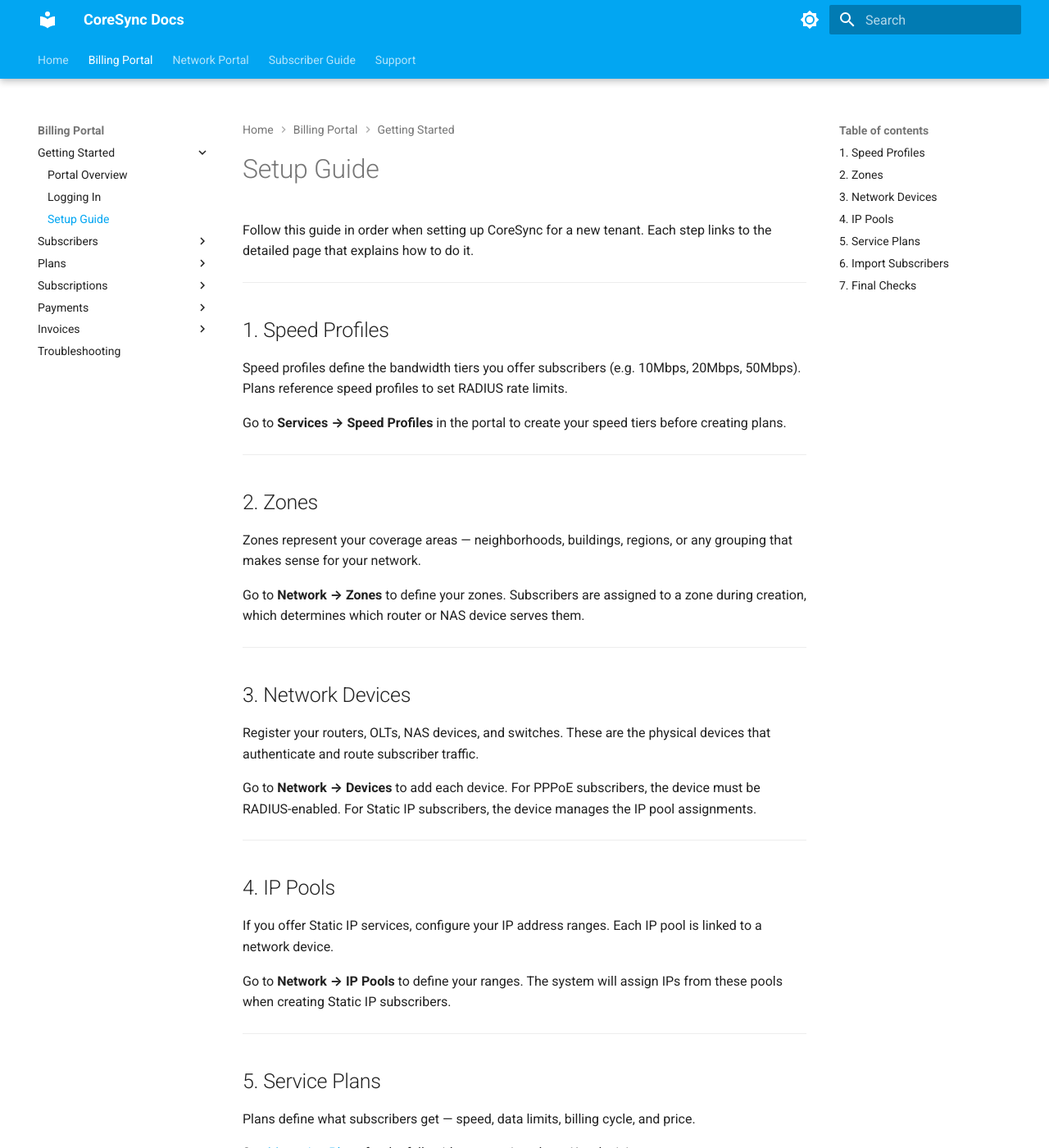
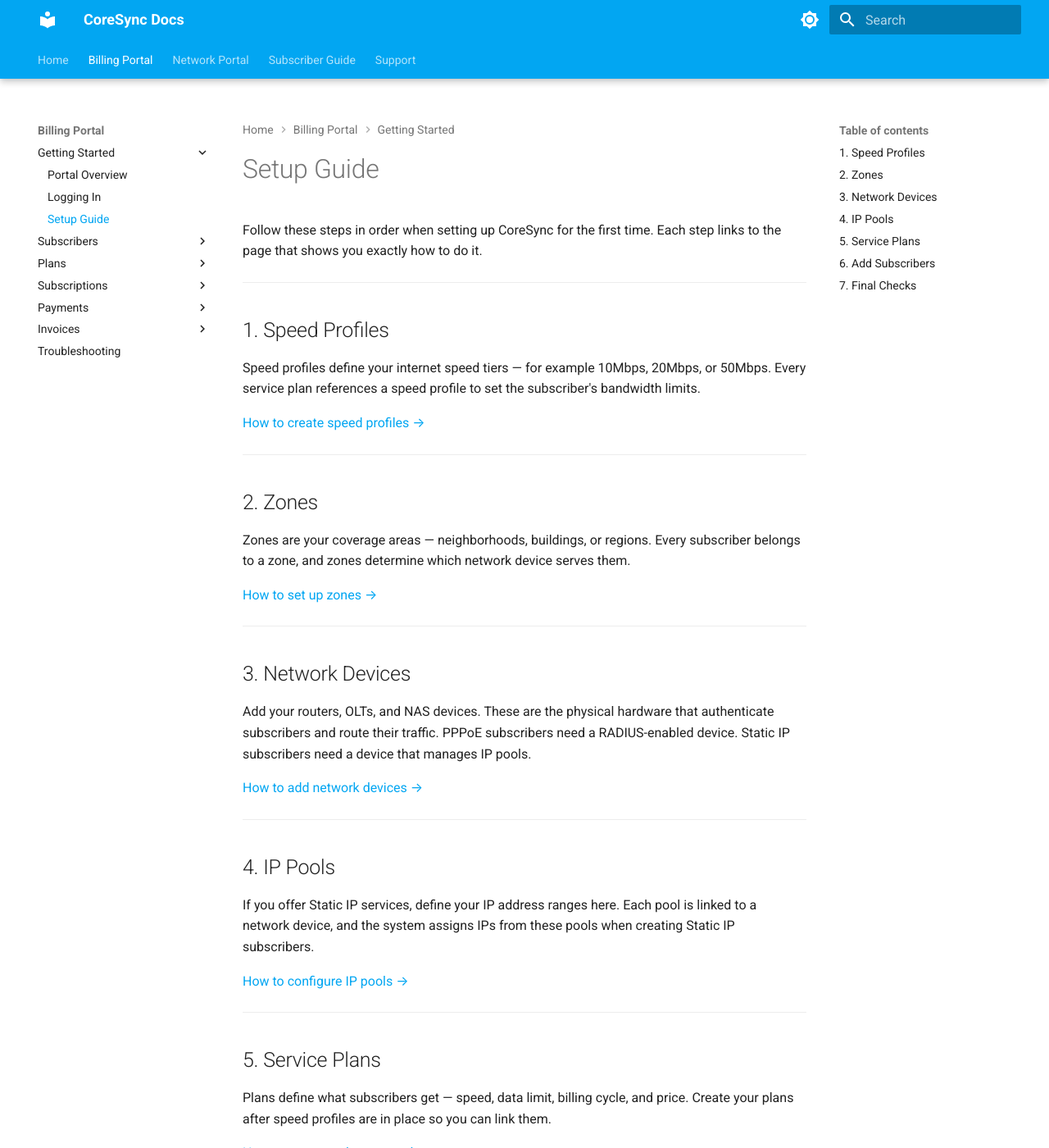
Before and after one commit to albertejuku/avitech-docs, an MkDocs documentation site: the page built from docs/billing/setup.md, in a window 1280 px wide and 1400 px high. Shown: the whole window at 82% size. Built offline with MkDocs 1.6.1 and Material for MkDocs 9.7.7, drawn with Linux system fonts in a browser that asks for light colours; some of the changed text lies outside the part shown.

Commit message:
feat: rewrite Setup Guide + create Network Portal pages
- Setup Guide: removed 'tenant' language, every step now links to a real page
- New Network pages: Speed Profiles, Zones, Devices, IP Pools
- Network overview rewritten with section links and workflow
- Nav updated: Network Portal now has 5 proper pages

Co-Authored-By: Claude <noreply@anthropic.com>

```diff
--- a/docs/billing/setup.md
+++ b/docs/billing/setup.md
@@ -1,74 +1,72 @@
 # Setup Guide
 
-Follow this guide in order when setting up CoreSync for a new tenant. Each step links to the detailed page that explains how to do it.
+Follow these steps in order when setting up CoreSync for the first time. Each step links to the page that shows you exactly how to do it.
 
 ---
 
 ## 1. Speed Profiles
 
-Speed profiles define the bandwidth tiers you offer subscribers (e.g. 10Mbps, 20Mbps, 50Mbps). Plans reference speed profiles to set RADIUS rate limits.
+Speed profiles define your internet speed tiers — for example 10Mbps, 20Mbps, or 50Mbps. Every service plan references a speed profile to set the subscriber's bandwidth limits.
 
-Go to **Services → Speed Profiles** in the portal to create your speed tiers before creating plans.
+[How to create speed profiles →](../network/speed-profiles.md)
 
 ---
 
 ## 2. Zones
 
-Zones represent your coverage areas — neighborhoods, buildings, regions, or any grouping that makes sense for your network.
+Zones are your coverage areas — neighborhoods, buildings, or regions. Every subscriber belongs to a zone, and zones determine which network device serves them.
 
-Go to **Network → Zones** to define your zones. Subscribers are assigned to a zone during creation, which determines which router or NAS device serves them.
+[How to set up zones →](../network/zones.md)
 
 ---
 
 ## 3. Network Devices
 
-Register your routers, OLTs, NAS devices, and switches. These are the physical devices that authenticate and route subscriber traffic.
+Add your routers, OLTs, and NAS devices. These are the physical hardware that authenticate subscribers and route their traffic. PPPoE subscribers need a RADIUS-enabled device. Static IP subscribers need a device that manages IP pools.
 
-Go to **Network → Devices** to add each device. For PPPoE subscribers, the device must be RADIUS-enabled. For Static IP subscribers, the device manages the IP pool assignments.
+[How to add network devices →](../network/devices.md)
 
 ---
 
 ## 4. IP Pools
 
-If you offer Static IP services, configure your IP address ranges. Each IP pool is linked to a network device.
+If you offer Static IP services, define your IP address ranges here. Each pool is linked to a network device, and the system assigns IPs from these pools when creating Static IP subscribers.
 
-Go to **Network → IP Pools** to define your ranges. The system will assign IPs from these pools when creating Static IP subscribers.
+[How to configure IP pools →](../network/ip-pools.md)
 
 ---
 
 ## 5. Service Plans
 
-Plans define what subscribers get — speed, data limits, billing cycle, and price.
+Plans define what subscribers get — speed, data limit, billing cycle, and price. Create your plans after speed profiles are in place so you can link them.
 
-See [Managing Plans](../plans/managing.md) for the full guide on creating plans. Key decisions:
+[How to create and manage plans →](../plans/managing.md)
 
 - **Fixed plans** — recurring billing (Daily, Weekly, Monthly, Quarterly, Yearly)
 - **Hotspot plans** — time or data-limited, with optional trial mode
-- Set pricing, speed profiles, data limits, and Fair Usage Policy (FUP) thresholds
 
 !!! tip "Plan Codes"
-    Use short, descriptive plan codes (e.g. `HOME-20M`, `BIZ-50M`). They must be unique and will appear throughout the portal.
+    Use short, descriptive codes like `HOME-20M` or `BIZ-50M`. They must be unique.
 
 ---
 
-## 6. Import Subscribers
+## 6. Add Subscribers
 
-Once your zones, devices, and plans are in place, add your subscribers.
+Once zones, devices, and plans are ready, add your subscribers.
 
-See [Adding a Subscriber](../subscribers/creating.md) for individual creation, or [Bulk Operations](../subscribers/bulk-operations.md) for importing via CSV.
+- [Adding subscribers one at a time →](../subscribers/creating.md)
+- [Importing subscribers in bulk via CSV →](../subscribers/bulk-operations.md)
 
-Imported subscribers are created in **Draft** status by default. Activate them individually, or use **Bulk Extend** to activate in batch.
+Imported subscribers start in **Draft** status. Activate them individually or use Bulk Extend to activate in batch.
 
 ---
 
 ## 7. Final Checks
 
-After setup, verify:
+- [ ] Every zone has at least one device assigned
+- [ ] Every plan has a speed profile linked
+- [ ] IP pools are configured (if using Static IP)
+- [ ] Test a few subscribers — can they connect and pass traffic?
+- [ ] Record a test payment — does the invoice flow work?
 
-- [ ] Each zone has at least one network device assigned
-- [ ] Each plan has a speed profile linked
-- [ ] IP pools are configured (if using Static IP)
-- [ ] A few test subscribers can connect and pass traffic
-- [ ] Payments and invoice flows work end-to-end
-
-If any step fails, see the [Troubleshooting](troubleshooting.md) guide.
+If anything fails, see [Troubleshooting](troubleshooting.md).
--- a/mkdocs.yml
+++ b/mkdocs.yml
@@ -84,8 +84,10 @@ nav:
     - Troubleshooting: billing/troubleshooting.md
   - Network Portal:
     - Overview: network/index.md
-    - Connection Status: network/connection-status.md
-    - Data Usage: network/usage.md
+    - Speed Profiles: network/speed-profiles.md
+    - Zones: network/zones.md
+    - Devices: network/devices.md
+    - IP Pools: network/ip-pools.md
   - Subscriber Guide:
     - Overview: subscriber/index.md
     - Account Registration: subscriber/registration.md
```
Also changed, not shown: docs/network/devices.md (added, +47 -0 lines), docs/network/index.md (+19 -1 lines), docs/network/ip-pools.md (added, +47 -0 lines), docs/network/speed-profiles.md (added, +35 -0 lines), docs/network/zones.md (added, +31 -0 lines).
